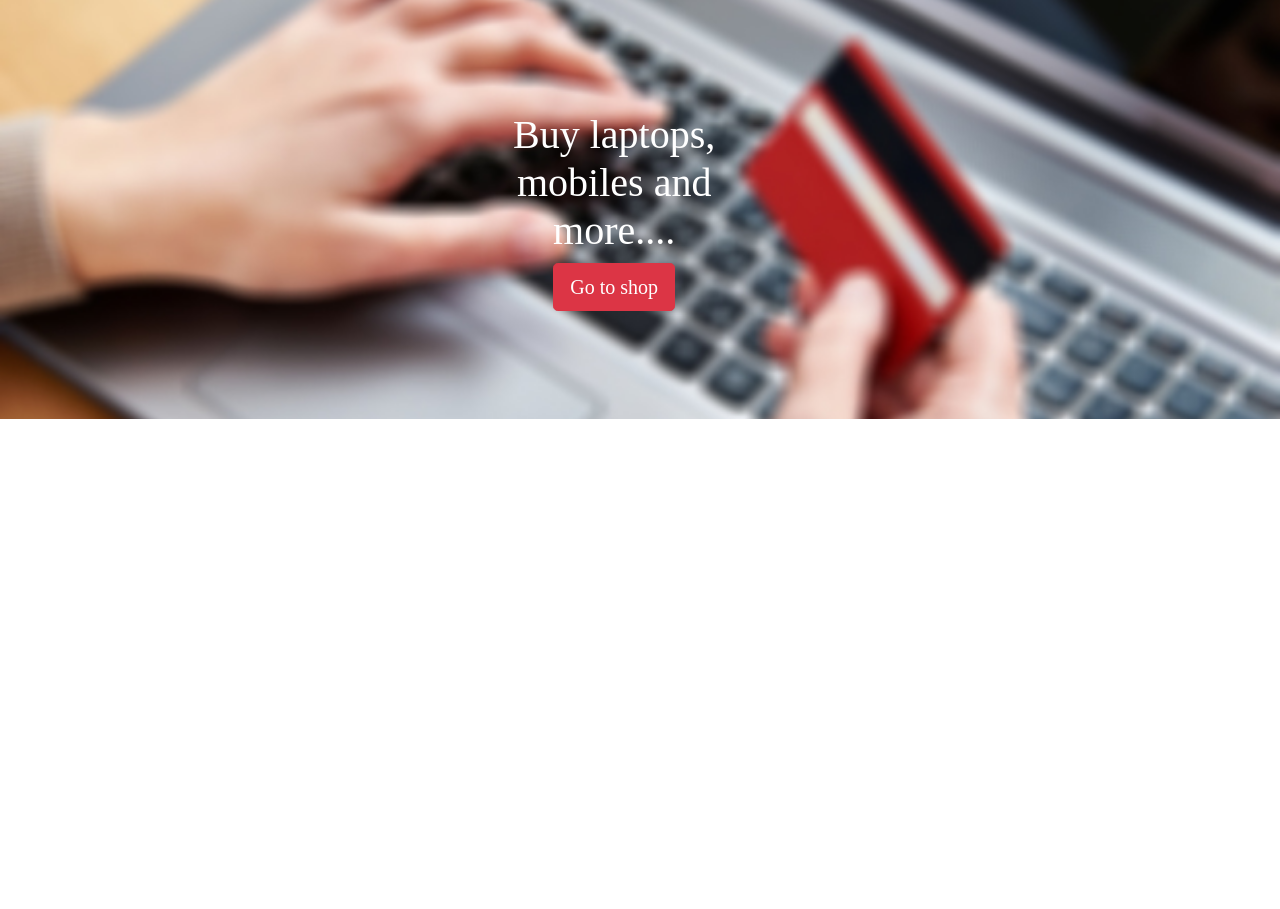
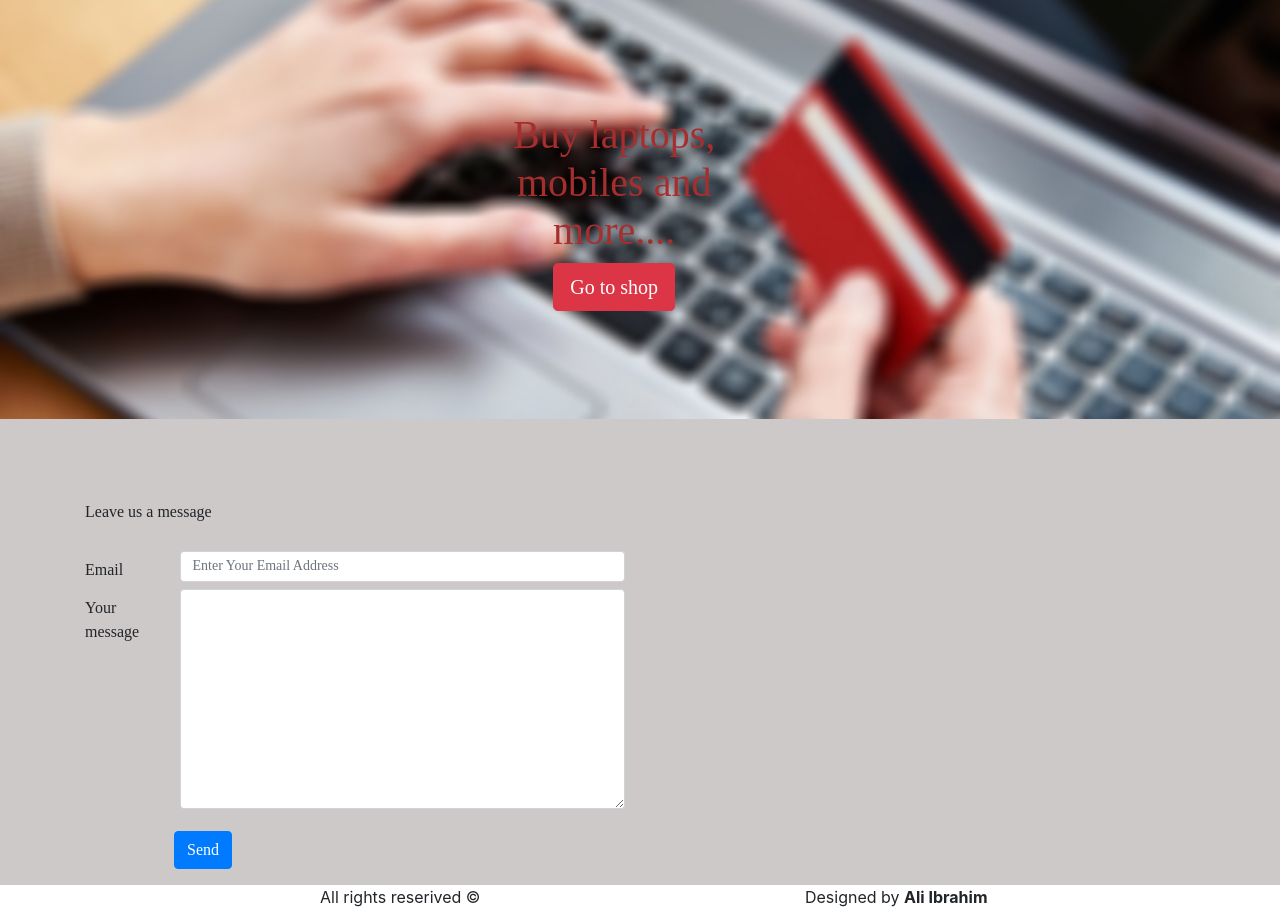
Before and after one commit to AliIbrahim996/Astore, a plain HTML site: page index.html in a window 1280 px wide. Shown: the part 1864-2773 px from the top of the page. Before the commit the page ends 2283 px from the top, so only its background shows below. Drawn offline with nearby package versions, Linux system fonts and the light colour scheme.

Commit message:
New section added

```diff
--- a/index.html
+++ b/index.html
@@ -73,10 +73,8 @@
                           <button class="btn btn-danger btn-lg">Let's try</button>
                           </div>
                         </div>
-                        <div class="col-md-6 col-sm-6">
-                          <div class="shadow-sm p-3 mb-5  rounded music-right">
-                            <img src="images/2SqPQj4CcRktWmw2YAWbSH.png" id="music_img">
-                            </div>
+                        <div class="col-md-6 col-sm-6 music-right hadow-sm p-3 mb-5  rounded">
+                          <img src="images/2SqPQj4CcRktWmw2YAWbSH.png" id="music_img">
                           </div>
                     </div>
                 </div>
@@ -109,6 +107,53 @@
               </div>
           </div>
       </section>
+      <section id="Contact">
+        <div class="container">
+          <div class="row">
+            <div class="col-md-6 col-sm-6">
+              <div class="contact-left">
+                <span id="Contact_span">Leave us a message</span>
+                <form class="contatc_form">
+                <div class="form-group row">
+                <label for="colFormLabel" class="col-sm-2 col-form-label col-form-label">Email</label>
+                <div class="col-sm-10">
+                <input type="email" class="form-control form-control-sm" id="colFormLabel" placeholder=" Enter Your Email Address ">
+                </div>
+                <label for="contactArea" class="col-sm-2 col-form-label col-form-label">Your message</label>
+                <div class="col-sm-10">
+                <textarea name="contatc_us_area" class="form-control form-control-sm" cols="30" rows="10" placeholder="Type your message here" id="contactArea">
+                </textarea>
+
+                </div>
+                <div class="col-sm-10">
+                  <button class="btn btn-primary" id="contatc_button">Send</button>
+                </div>
+                </div>
+                </form>
+              </div>
+            </div>
+            <div class="col-md-6 col-sm-6">
+              <div class="contact-right">
+
+
+
+
+
+
+
+              </div>
+            </div>
+          </div>
+        </div>
+      </section>
+      <section id="copyRights">
+        <div class="center">
+          All rights reserived &copy;
+        </div>
+        <div class="center">
+          Designed by <span style="font-weight: bold;">Ali Ibrahim</span>
+        </div>
+      </section>
 
         <script src="https://code.jquery.com/jquery-3.4.1.js" integrity="sha256-WpOohJOqMqqyKL9FccASB9O0KwACQJpFTUBLTYOVvVU=" crossorigin="anonymous"></script>
         <script src="https://cdn.jsdelivr.net/npm/popper.js@1.16.0/dist/umd/popper.min.js" integrity="sha384-Q6E9RHvbIyZFJoft+2mJbHaEWldlvI9IOYy5n3zV9zzTtmI3UksdQRVvoxMfooAo" crossorigin="anonymous"></script>
@@ -116,23 +161,23 @@
         <script>
           window.sr= ScrollReveal();
           sr.reveal('.app-left',{
-            duration:3000,
+            duration:4000,
             origin:'left',
           }
           );
           sr.reveal('.app-right',{
-            duration:3000,
+            duration:4500,
             origin:'right',
           }
           );
           sr.reveal('.music-left',{
-            duration:4000,
+            duration:5000,
             origin:'left',
 
           }
           );
           sr.reveal('.music-right',{
-            duration:4000,
+            duration:5000,
             origin:'right',
           }
           );
--- a/style/style.css
+++ b/style/style.css
@@ -16,13 +16,6 @@
      font-size: 25px;
      font-weight: bold;
  }
-
- .rightText{
-    text-align: right;
-}
-
-
-
 
 /*End section*/
 
@@ -69,7 +62,7 @@
     margin-top: 25%;
 }
 .music-left{
-    color: #fff;
+    color: rgb(255, 255, 255);
     font-family: 'Times New Roman', Times, serif;
     padding: 20%;
     text-align: center;
@@ -99,7 +92,7 @@ background-image: url("../images/img_store.jpg");
 background-size: cover;
 }
 .store-left{
-        color: rgb(255, 255, 255);
+        color: rgb(165, 47, 47);
         font-family: 'Times New Roman', Times, serif;
         padding: 20%;
         text-align: center;
@@ -110,8 +103,28 @@ background-size: cover;
 .centerized{
     margin-left: 18%;
 }
+/*End Store section*/
 
-/**/
-body{
-    overflow:scroll;
+/*Contact section*/
+#Contact{
+    background-color: rgb(206, 201, 201);
 }
+.contact-left{
+    margin-top: 15%;
+    font-family: 'Times New Roman', Times, serif;
+}
+#Contact_span{
+    padding-bottom: 5%;
+}
+.contatc_form{
+    padding-top: 5%;
+}
+#contatc_button{
+    margin-left: 20%;
+    margin-top: 5%;
+}
+/*End Contact section*/
+.center{
+    margin-left: 25%;
+    display: inline;
+}
```
